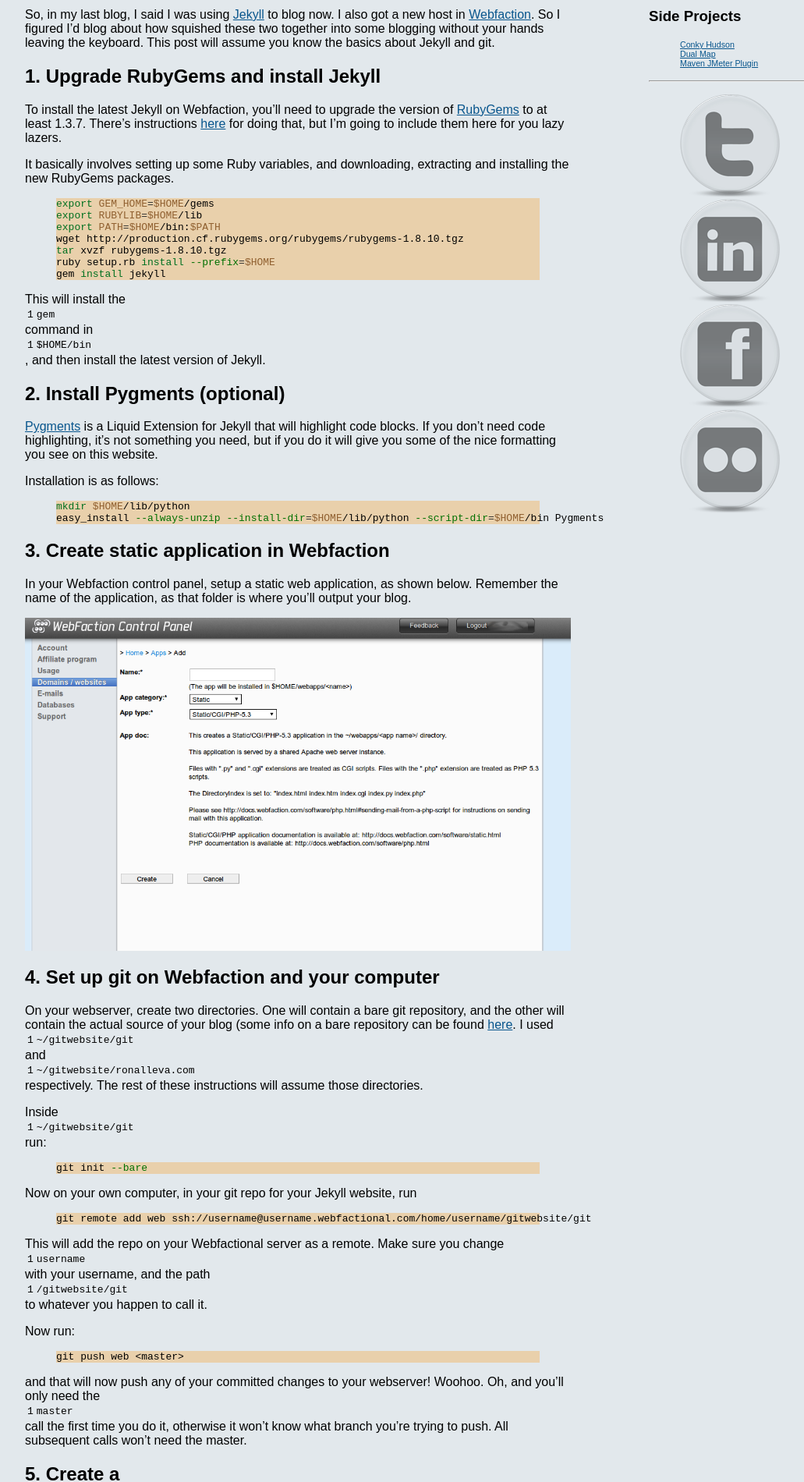
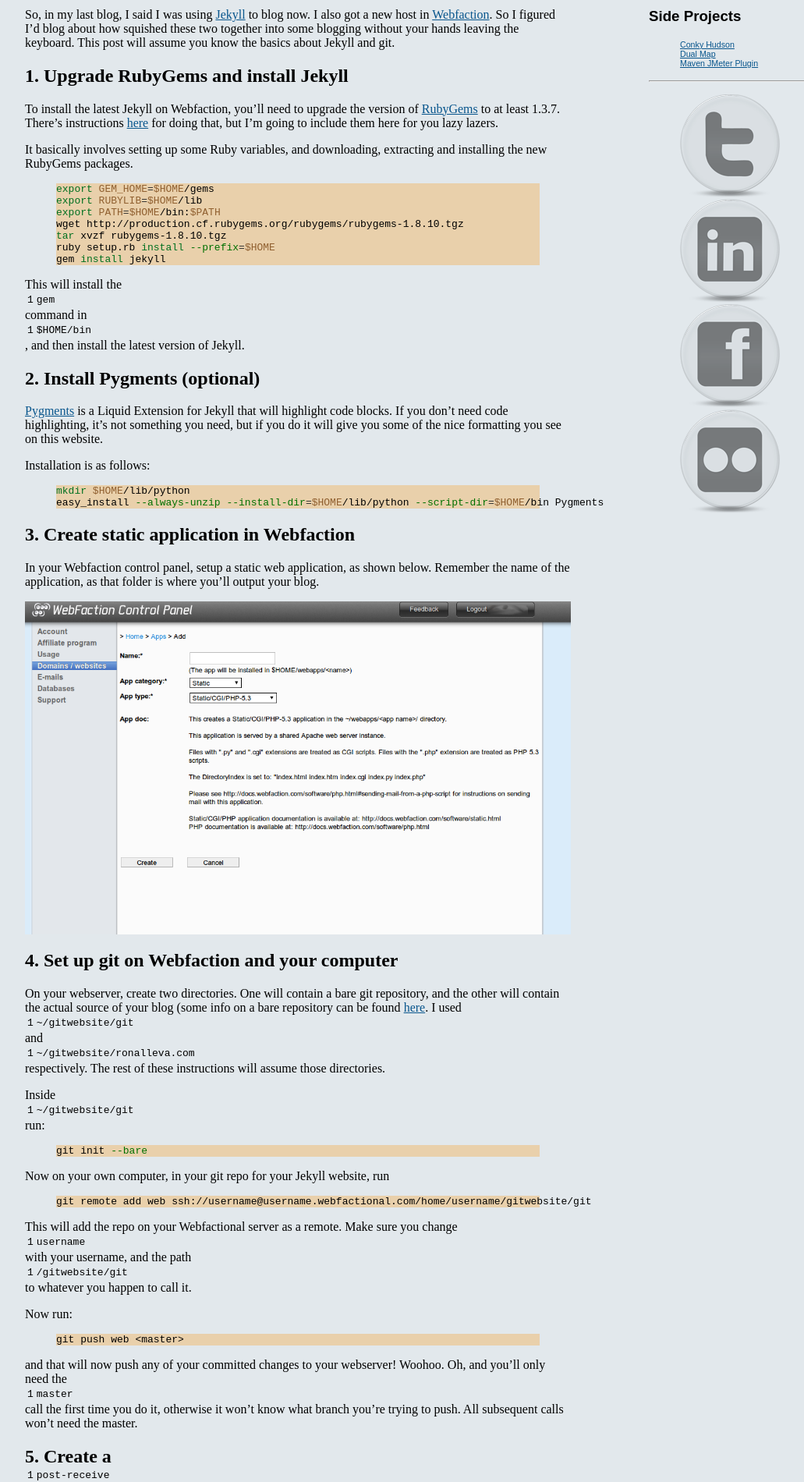
Before and after one commit to Ronnie76er/ronalleva, a Jekyll site: the page built from index.html, in a window 1280 px wide. Shown: the part 300-2200 px from the top of the page at 78% size, without its empty margins (108-1139 px from the left). Built offline with Jekyll 4.4.1, drawn with Linux system fonts in a browser that asks for light colours; some web fonts are replaced; Markdown is read by kramdown in place of the engine named in the settings; comment, search, counter and statistics services are not loaded; grey boxes are pictures that could not be loaded.

Commit message:
Change the font of the main body of text.  It was so damned tiring to look at.  Now there's relaxing serifs.  I don't think I'm done, but it's a start.

```diff
--- a/_layouts/main.html
+++ b/_layouts/main.html
@@ -7,6 +7,7 @@ blog-title: THIS IS A BLOG
         <link rel="stylesheet" media="screen" type="text/css" href="/css/styles.css">
         <link rel="stylesheet" media="screen" type="text/css" href="/css/syntax.css">
         <link href='http://fonts.googleapis.com/css?family=Hammersmith+One&v2' rel='stylesheet' type='text/css'>
+        <link href='http://fonts.googleapis.com/css?family=Fjord+One' rel='stylesheet' type='text/css'>
         <script type="text/javascript">
 
         var _gaq = _gaq || [];
--- a/css/styles.css
+++ b/css/styles.css
@@ -9,7 +9,7 @@
 }
 
 .posttitle {
-	color: #09568d;
+
 }
 
 .blog-title-div{
@@ -112,6 +112,10 @@
 	text-align: left;
 }
 
+.article-text{
+	font-family: 'Fjord One', serif;'
+}
+
 body{
 	background-color: #E2E8EC;
 	font-family: 'Hammersmith One', sans-serif;
--- a/index.html
+++ b/index.html
@@ -7,7 +7,7 @@ layout: default
 <h2><a href="{{ post.url }}">{{ post.title }}</a></h2>
 </header>
 
-<article>
+<article class="article-text">
       <p class="thin_line"></p>
 <p class="smalldate">Posted on {{ post.date | date_to_string }}</p>
 <p></p>
```
Also changed, not shown: _layouts/post.html (+5 -4 lines).
